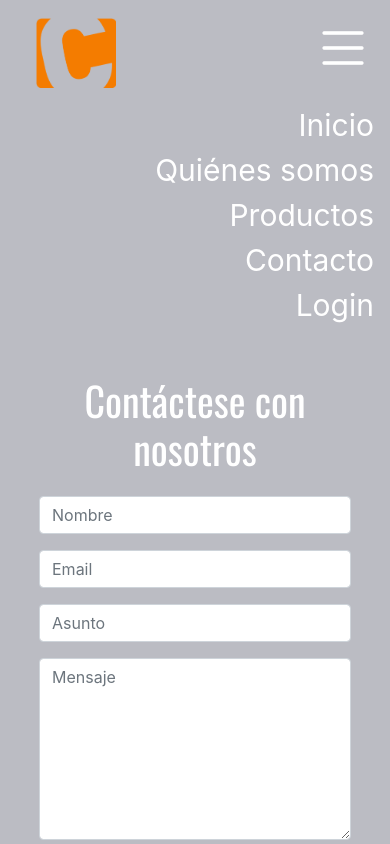
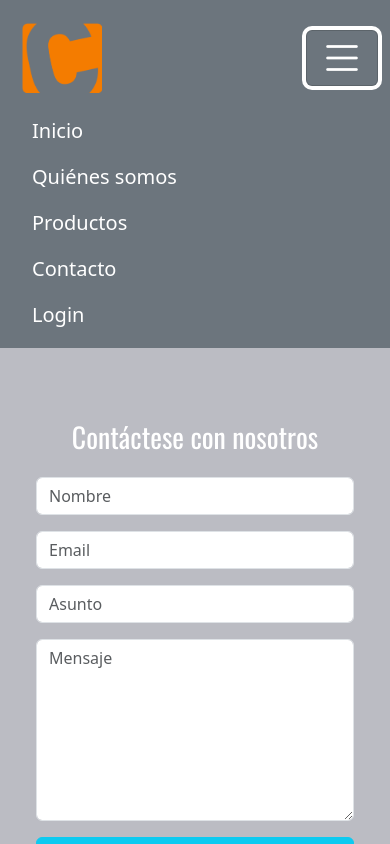
Before and after one commit to CristianMartin/CoderHome-Aranguren-Cristian, a website: page pages/contacto.html in a window 390 px wide. Both pictures are taken after a click on the button "Toggle navigation". Shown: the top 844 px of the page. Drawn offline with nearby package versions, Linux system fonts and the light colour scheme; a web font is replaced by a local one.

Commit message:
fix de navbar y actualizo bootstrap a 5.2

```diff
--- a/pages/contacto.html
+++ b/pages/contacto.html
@@ -10,9 +10,9 @@
     />
     <meta name="keywords" content="Contacto, contactarse, enviar contacto" />
     <link
+      href="https://cdn.jsdelivr.net/npm/bootstrap@5.3.0-alpha1/dist/css/bootstrap.min.css"
       rel="stylesheet"
-      href="https://cdn.jsdelivr.net/npm/bootstrap@4.0.0/dist/css/bootstrap.min.css"
-      integrity="sha384-Gn5384xqQ1aoWXA+058RXPxPg6fy4IWvTNh0E263XmFcJlSAwiGgFAW/dAiS6JXm"
+      integrity="sha384-GLhlTQ8iRABdZLl6O3oVMWSktQOp6b7In1Zl3/Jr59b6EGGoI1aFkw7cmDA6j6gD"
       crossorigin="anonymous"
     />
     <link
@@ -25,8 +25,9 @@
   </head>
   <body>
     <header>
-      <nav class="navbar navbar-expand-lg">
-        <a href="../index.html">
+      <nav class="navbar navbar-expand-lg bg-secondary">
+        <div class="container-fluid">
+          <a class="navbar-brand" href="../index.html">
             <img
               class="logo-coderhome"
               src="../assets/contao-logo.png"
@@ -34,40 +35,49 @@
             />
           </a>
           <button
-          class="navbar-toggler"
+            class="navbar-toggler boton-menu"
             type="button"
-          data-toggle="collapse"
-          data-target="#opciones"
+            data-bs-toggle="collapse"
+            data-bs-target="#opciones"
+            aria-controls="opciones"
+            aria-expanded="false"
+            aria-label="Toggle navigation"
           >
             <i class="bi bi-list"></i>
           </button>
-        <div class="center collapse navbar-collapse" id="opciones">
-          <ul>
-            <li>
-              <a href="../index.html">Inicio</a>
+          <div
+            class="collapse navbar-collapse justify-content-center"
+            id="opciones"
+          >
+            <ul class="navbar-nav">
+              <li class="nav-item">
+                <a class="nav-link" href="../index.html">Inicio</a>
               </li>
-            <li>
-              <a href="../pages/quienes-somos.html">Quiénes somos</a>
+              <li class="nav-item">
+                <a class="nav-link" href="../pages/quienes-somos.html"
+                  >Quiénes somos</a
+                >
               </li>
-            <li>
-              <a href="../pages/productos.html">Productos</a>
+              <li class="nav-item">
+                <a class="nav-link" href="../pages/productos.html">Productos</a>
               </li>
-            <li>
-              <a href="../pages/contacto.html">Contacto</a>
-            </li>
-            <li>
-              <a class="login" href="../pages/login.html">
-                <img src="../assets/icons8-user-48.png" alt="login-img" />
-                <span>Login</span>
-              </a>
+              <li class="nav-item">
+                <a class="nav-link" href="../pages/contacto.html">Contacto</a>
               </li>
             </ul>
+            <div class="login">
+              <a class="nav-link" href="../pages/login.html">
+                Login
+                <img src="../assets/icons8-user-48.png" alt="login-img" />
+              </a>
+            </div>
+          </div>
         </div>
       </nav>
     </header>
     <main>
       <section>
-        <div class="container">
+        <div class="container mt-5">
           <div class="row justify-content-center">
             <div class="col-lg-10 col-md-12">
               <div class="wrapper">
@@ -77,7 +87,7 @@
                       <h1 class="mb-4">Contáctese con nosotros</h1>
                       <form>
                         <div class="row">
-                          <div class="col-md-6">
+                          <div class="col-md-6 mb-3">
                             <div class="form-group">
                               <input
                                 type="text"
@@ -88,7 +98,7 @@
                               />
                             </div>
                           </div>
-                          <div class="col-md-6">
+                          <div class="col-md-6 mb-3">
                             <div class="form-group">
                               <input
                                 type="email"
@@ -99,7 +109,7 @@
                               />
                             </div>
                           </div>
-                          <div class="col-md-12">
+                          <div class="col-md-12 mb-3">
                             <div class="form-group">
                               <input
                                 type="text"
@@ -110,7 +120,7 @@
                               />
                             </div>
                           </div>
-                          <div class="col-md-12">
+                          <div class="col-md-12 mb-3">
                             <div class="form-group">
                               <textarea
                                 name="mensaje"
@@ -127,7 +137,7 @@
                               <input
                                 type="submit"
                                 value="Enviar"
-                                class="btn btn-info w-100"
+                                class="btn btn-info w-100 text-white"
                               />
                             </div>
                           </div>
@@ -137,14 +147,16 @@
                   </div>
                   <div class="col-md-5 d-flex align-items-stretch mb-5">
                     <div class="info-wrap bg-info w-100 p-lg-5 p-3">
-                      <h3 class="mb-4 mt-md-4 text-white">Nuestros contactos</h3>
+                      <h3 class="mb-4 mt-md-4 text-white">
+                        Nuestros contactos
+                      </h3>
                       <div class="dbox w-100 d-flex align-items-start">
                         <div
                           class="d-flex align-items-center justify-content-center"
                         >
                           <span class="bi bi-geo-alt-fill text-white"></span>
                         </div>
-                        <div class="text-white pl-3">
+                        <div class="text-white ps-3">
                           <p><span>Dirección:</span> San Martín 536, CABA</p>
                         </div>
                       </div>
@@ -154,7 +166,7 @@
                         >
                           <span class="bi bi-phone text-white"></span>
                         </div>
-                        <div class="text-white pl-3">
+                        <div class="text-white ps-3">
                           <p>
                             <span>Teléfono:</span>
                             <span>+54 91191345844</span>
@@ -167,7 +179,7 @@
                         >
                           <span class="bi bi-envelope-check text-white"></span>
                         </div>
-                        <div class="text-white pl-3">
+                        <div class="text-white ps-3">
                           <p>
                             <span>Email:</span>
                             <span>info@CoderHome.com</span>
@@ -229,23 +241,13 @@
       </div>
       <div class="text-center p-3 copyright">
         © 2020 Copyright:
-        <a class="text-white" href="../index.html">CoderHome.com</a>
+        <a class="link-light" href="../index.html" target="_blank">CoderHome.com</a>
       </div>
     </footer>
   </body>
   <script
-    src="https://code.jquery.com/jquery-3.2.1.slim.min.js"
-    integrity="sha384-KJ3o2DKtIkvYIK3UENzmM7KCkRr/rE9/Qpg6aAZGJwFDMVNA/GpGFF93hXpG5KkN"
-    crossorigin="anonymous"
-  ></script>
-  <script
-    src="https://cdnjs.cloudflare.com/ajax/libs/popper.js/1.12.9/umd/popper.min.js"
-    integrity="sha384-ApNbgh9B+Y1QKtv3Rn7W3mgPxhU9K/ScQsAP7hUibX39j7fakFPskvXusvfa0b4Q"
-    crossorigin="anonymous"
-  ></script>
-  <script
-    src="https://maxcdn.bootstrapcdn.com/bootstrap/4.0.0/js/bootstrap.min.js"
-    integrity="sha384-JZR6Spejh4U02d8jOt6vLEHfe/JQGiRRSQQxSfFWpi1MquVdAyjUar5+76PVCmYl"
+    src="https://cdn.jsdelivr.net/npm/bootstrap@5.3.0-alpha1/dist/js/bootstrap.bundle.min.js"
+    integrity="sha384-w76AqPfDkMBDXo30jS1Sgez6pr3x5MlQ1ZAGC+nuZB+EYdgRZgiwxhTBTkF7CXvN"
     crossorigin="anonymous"
   ></script>
 </html>
--- a/scss/styles.scss
+++ b/scss/styles.scss
@@ -3,7 +3,7 @@ $text-color-hover: rgb(134, 140, 147);
 $font-family_title: 'Oswald', sans-serif;
 $font-family_text: 'Sono', sans-serif;
 $background-color_body: rgb(187, 188, 195);
-$background-color_boton: slategrey;
+$background-color_boton: #6c757d;
 $background-color_text_box: rgb(130, 130, 131);
 $border-color: black;
 $copyright-color: rgb(38, 40, 43);
@@ -18,6 +18,9 @@ $copyright-color: rgb(38, 40, 43);
 
 body {
 	background-color: $background-color_body;
+	position: relative;
+	padding-bottom: 10em;
+	min-height: 100vh;
 }
 
 h1 {
@@ -36,13 +39,14 @@ p {
 	font-family: $font-family_text;
 }
 
+footer {
+	position: absolute;
+	bottom: 0;
+	width: 100%;
+}
+
 .coderhome-titulo {
 	font-size: 80px;
-}
-
-footer {
-    position: sticky;
-    width: 100%;
 }
 
 .copyright {
@@ -52,8 +56,7 @@ footer {
 .logo-coderhome {
 	width: 80px;
 	height: 70px;
-	margin-left: 20px;
-	margin-top: 10px;
+	margin: 10px;
 	&:hover {
 		color: $text-color;
 		box-shadow: 0 4px 16px orange;
@@ -111,36 +114,24 @@ footer {
 }
 
 .navbar {
-	display: flex;
-	align-items: center;
-	ul {
-		display: flex;
-		list-style: none;
-		margin-top: 15px;
-		margin-left: 24%;
-		li {
+	.collapse {
 			a {
 				text-decoration: none;
 				color: $text-color;
-				font-size: 30px;
+				font-size: 20px;
 				margin-left: 20px;
 				&:hover {
 					color: $text-color-hover;
-					font-size: 30px;
+					font-size: 20px;
 				}
 			}
-		}
 	}
 }
 
 .login {
-	display: flex;
-	align-items: center;
-	img {
-		color: $text-color;
-		margin-left: 240px;
-		margin-right: 6px;
-	}
+	position:absolute;
+	left: 90%;
+	min-width: 150px;
 }
 
 .seccion-quienes-somos {
@@ -182,10 +173,9 @@ footer {
 	border: 2px solid rgb(132, 138, 144);
 }
 
-.navbar-toggler {
+.boton-menu {
 	color: $text-color;
-	font-size: 60px;
-	padding: 0;
+	font-size: 46px;
 	&:focus {
 		outline: none;
 	}
@@ -197,22 +187,30 @@ footer {
 }
 
 .adjust-img {
-	height: 296px;
+	height: 360px;
+}
+
+@media (max-width: 1500px) {
+	.login {
+		left: 85%;
+	}
 }
 
 @media (max-width: 990px) {
-	.navbar {
-		ul {
-			flex-direction: column;
-			text-align: end;
-		}
+	header {
+		position: sticky;
+		z-index: 1;
+		top: 0px;
 	}
 
 	.login {
+		position: relative;
+		left: 0;
+		margin-top: 8px;
+		margin-bottom: 10px;
 		img {
 			display: none;
 		}
-		display: block;
 	}
 
 	.seccion-quienes-somos {
```
Also changed, not shown: index.html (+73 -34 lines), pages/login.html (+41 -43 lines), pages/productos.html (+36 -36 lines), pages/quienes-somos.html (+36 -36 lines), css/styles.css. Lines whose indentation alone changed are shown as unchanged.
